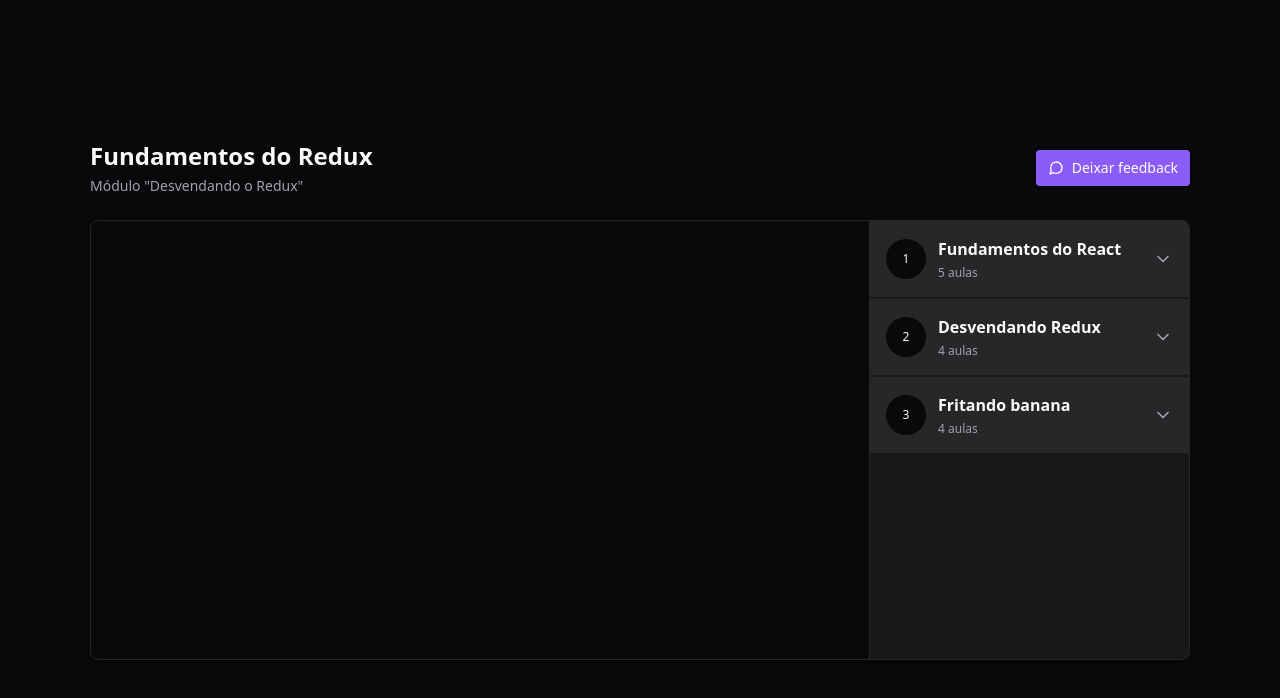
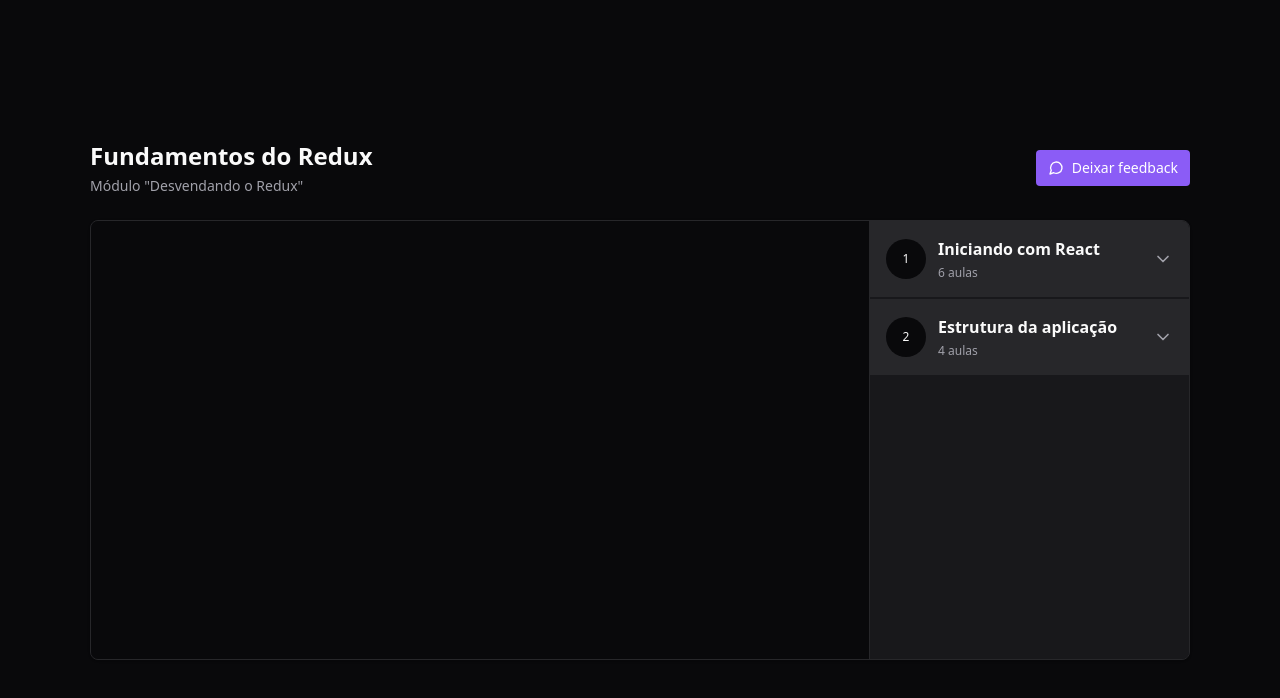
Before and after one commit to HenriqueMarcelo/react-redux-zustand, a React (Vite) app: page / in a window 1280 px wide. Shown: the top 698 px of the page. Built offline with nearby package versions, Linux system fonts and the light colour scheme.

Commit message:
feat: get lessons and modules from redux

```diff
--- a/src/components/Module.tsx
+++ b/src/components/Module.tsx
@@ -2,6 +2,7 @@ import * as Collapsible from '@radix-ui/react-collapsible'
 
 import { ChevronDown } from 'lucide-react'
 import { Lesson } from './Lesson'
+import { useAppSelector } from '../store'
 
 interface ModuleProps {
   title: string
@@ -10,6 +11,9 @@ interface ModuleProps {
 }
 
 export function Module({ title, amountOfLessons, moduleIndex }: ModuleProps) {
+  const lessons = useAppSelector((state) => {
+    return state.player.course.modules[moduleIndex].lessons
+  })
   return (
     <Collapsible.Root className="group">
       <Collapsible.Trigger className="flex w-full items-center gap-3 bg-zinc-800 p-4">
@@ -25,10 +29,13 @@ export function Module({ title, amountOfLessons, moduleIndex }: ModuleProps) {
 
       <Collapsible.Content>
         <nav className="relative flex flex-col gap-4 p-6">
-          <Lesson title="Fundamentos do Redux" duration="05:07" />
-          <Lesson title="Fundamentos do Redux" duration="08:10" />
-
-          <Lesson title="Fundamentos do Redux" duration="15:48" />
+          {lessons.map((lesson) => (
+            <Lesson
+              title={lesson.title}
+              duration={lesson.duration}
+              key={lesson.id}
+            />
+          ))}
         </nav>
       </Collapsible.Content>
     </Collapsible.Root>
--- a/src/pages/Player.tsx
+++ b/src/pages/Player.tsx
@@ -3,8 +3,11 @@ import { MessageCircle } from 'lucide-react'
 import { Header } from '../components/Header'
 import { Video } from '../components/Video'
 import { Module } from '../components/Module'
+import { useAppSelector } from '../store'
 
 export function Player() {
+  const modules = useAppSelector((state) => state.player.course.modules)
+
   return (
     <div className="h-screen bg-zinc-950 text-zinc-50 flex justify-center items-center">
       <div className="flex w-[1100px] flex-col gap-6">
@@ -23,21 +26,14 @@ export function Player() {
           </div>
 
           <aside className="absolute top-0 bottom-0 right-0 w-80 border-l divide-y-2 divide-zinc-900 border-zinc-800 bg-zinc-900 overflow-y-scroll scrollbar-thin scrollbar-track-zinc-950 scrollbar-thumb-zinc-700">
-            <Module
-              title="Fundamentos do React"
-              amountOfLessons={5}
-              moduleIndex={0}
-            />
-            <Module
-              title="Desvendando Redux"
-              amountOfLessons={4}
-              moduleIndex={1}
-            />
-            <Module
-              title="Fritando banana"
-              amountOfLessons={4}
-              moduleIndex={2}
-            />
+            {modules.map((module, index) => (
+              <Module
+                title={module.title}
+                amountOfLessons={module.lessons.length}
+                moduleIndex={index}
+                key={module.id}
+              />
+            ))}
           </aside>
         </main>
       </div>
--- a/src/store/index.ts
+++ b/src/store/index.ts
@@ -1,8 +1,11 @@
 import { useSelector, TypedUseSelectorHook } from 'react-redux'
 import { configureStore } from '@reduxjs/toolkit'
+import { player } from './slices/player'
 
 export const store = configureStore({
-  reducer: {},
+  reducer: {
+    player,
+  },
 })
 
 export type RootState = ReturnType<typeof store.getState>
--- /dev/null
+++ b/src/store/slices/player.ts
@@ -0,0 +1,64 @@
+import { createSlice } from '@reduxjs/toolkit'
+
+const payerSlice = createSlice({
+  name: 'player',
+  initialState: {
+    course: {
+      modules: [
+        {
+          id: '1',
+          title: 'Iniciando com React',
+          lessons: [
+            { id: 'dQw4w9WgXcQ', title: 'CSS Modules', duration: '13:45' },
+            {
+              id: 'w-DW4DhDfcw',
+              title: 'Estilização do Post',
+              duration: '10:05',
+            },
+            {
+              id: 'D83-55LUdKE',
+              title: 'Componente: Header',
+              duration: '06:33',
+            },
+            {
+              id: 'W_ATsETujaY',
+              title: 'Componente: Sidebar',
+              duration: '09:12',
+            },
+            { id: 'Pj8dPeameYo', title: 'CSS Global', duration: '03:23' },
+            {
+              id: '8KBq2vhwbac',
+              title: 'Form de comentários',
+              duration: '11:34',
+            },
+          ],
+        },
+        {
+          id: '2',
+          title: 'Estrutura da aplicação',
+          lessons: [
+            {
+              id: 'gE48FQXRZ_o',
+              title: 'Componente: Comment',
+              duration: '13:45',
+            },
+            { id: 'Ng_Vk4tBl0g', title: 'Responsividade', duration: '10:05' },
+            {
+              id: 'h5JA3wfuW1k',
+              title: 'Interações no JSX',
+              duration: '06:33',
+            },
+            {
+              id: '1G0vSTqWELg',
+              title: 'Utilizando estado',
+              duration: '09:12',
+            },
+          ],
+        },
+      ],
+    },
+  },
+  reducers: {},
+})
+
+export const player = payerSlice.reducer
```
